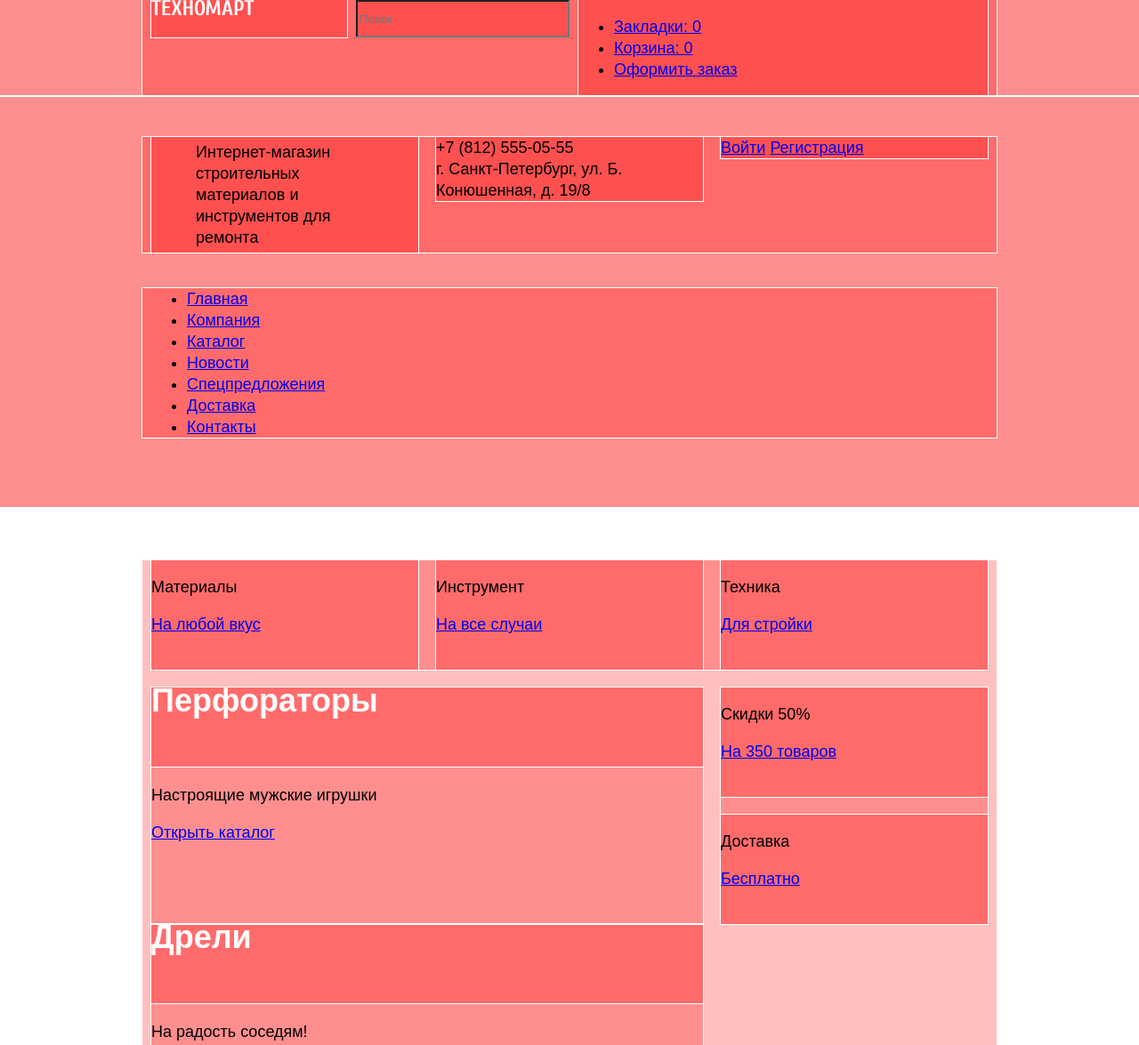
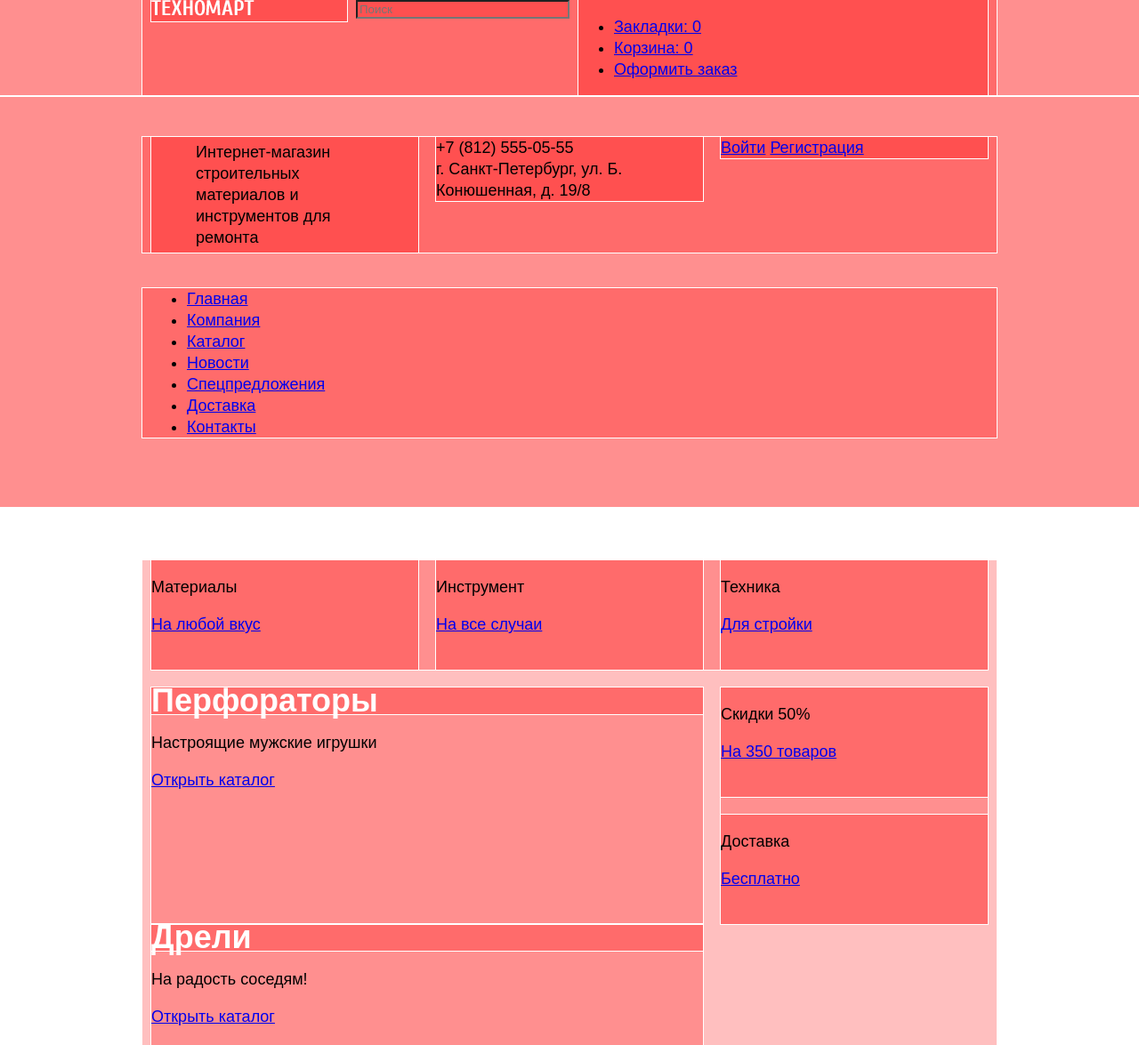
Before and after one commit to Davlikanoff/80683-technomart, a plain HTML site: page index.html in a window 1280 px wide. Shown: the top 1175 px of the page at 89% size. Drawn offline with Linux system fonts and the light colour scheme.

Commit message:
Правки

```diff
--- a/css/style.css
+++ b/css/style.css
@@ -17,7 +17,6 @@ body {
 }
 
 h1 {
-	height: 89px;
 	margin: 0;
 	margin-bottom: 20px;
 
@@ -67,7 +66,6 @@ h3 {
 .main-header-logo {
 	float: left;
 	width: 220px;
-	height: 42px;
 	margin-right: 10px;
 
 	background: rgba(255, 0, 0, 0.25);
@@ -77,7 +75,6 @@ h3 {
 .main-header-top  input[type="search"] {
 	float: left;
 	width: 240px;
-	height: 42px;
 
 	background: rgba(255, 0, 0, 0.25);
 }
@@ -262,7 +259,6 @@ p.main-header-slogan {
 
 .popular header,
 .manufacturers header {
-	height: 89px;
 	margin-bottom: 20px;
 
 	background: rgba(255, 0, 0, 0.25);
```
